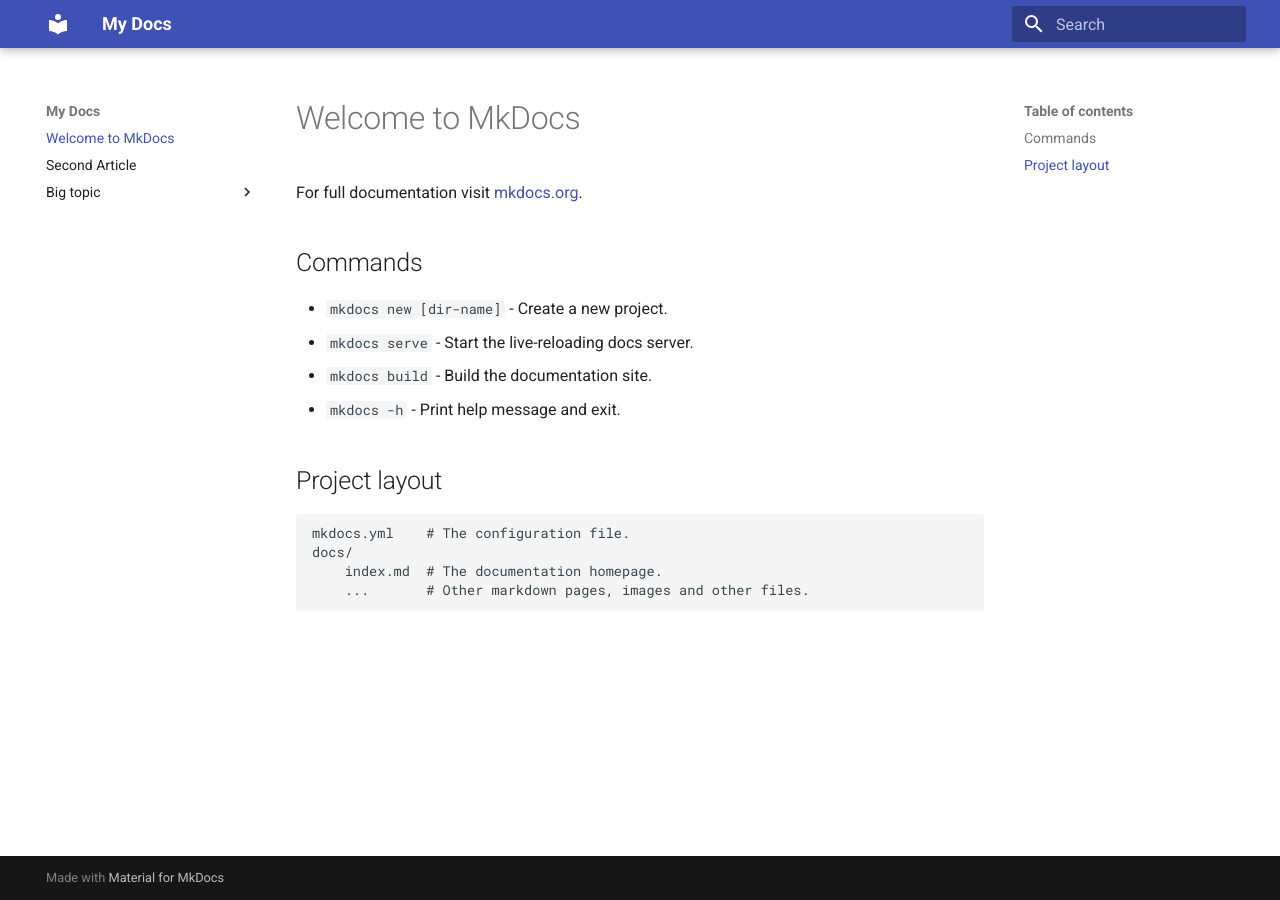
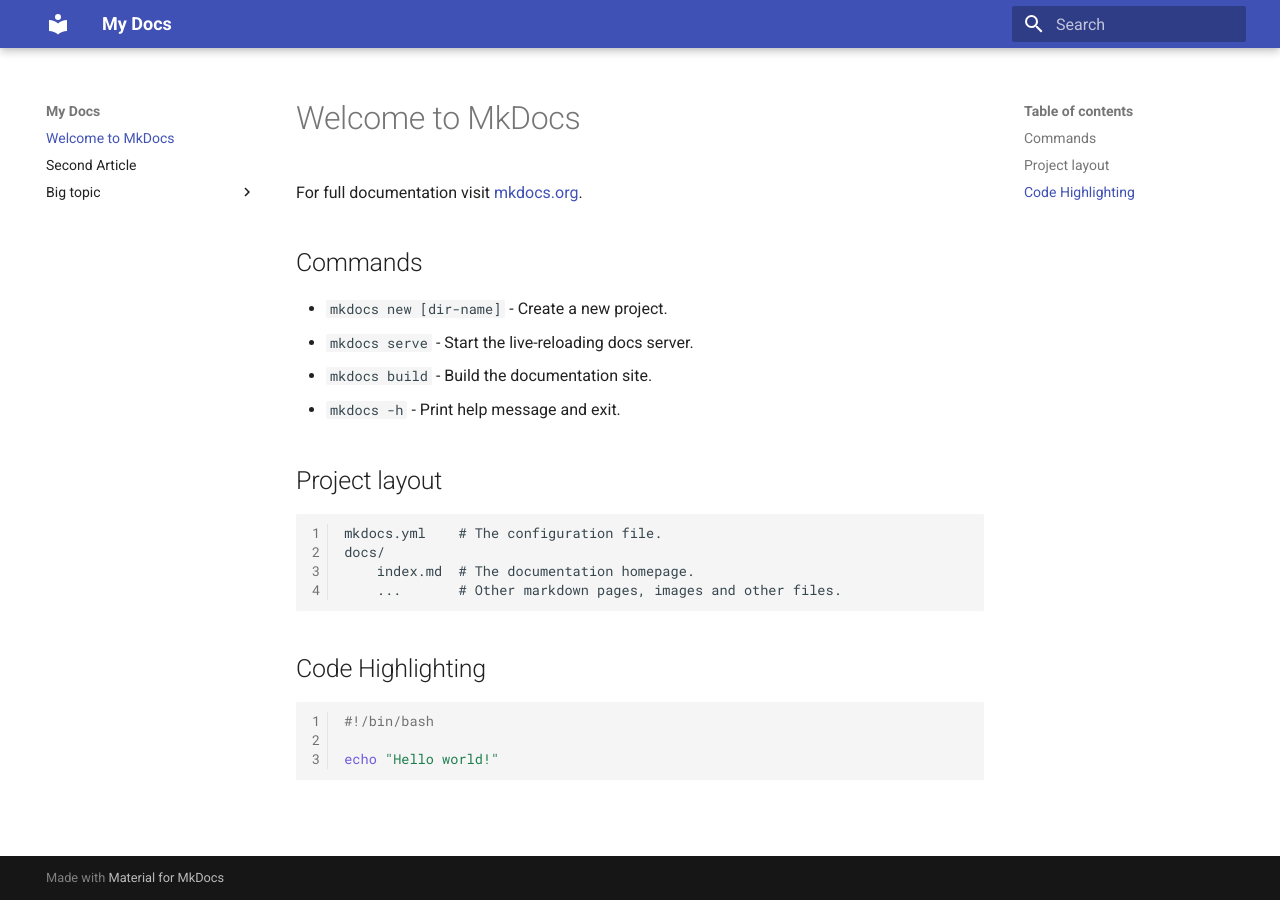
Before and after one commit to dersimn/dersimn.github.io, an MkDocs documentation site: the page built from docs/index.md, in a window 1280 px wide. Built offline with MkDocs 1.6.1 and Material for MkDocs 9.7.7, drawn with Linux system fonts in a browser that asks for light colours.

Commit message:
Add code highlighting

````diff
--- a/docs/index.md
+++ b/docs/index.md
@@ -15,3 +15,11 @@ For full documentation visit [mkdocs.org](https://www.mkdocs.org).
     docs/
         index.md  # The documentation homepage.
         ...       # Other markdown pages, images and other files.
+
+## Code Highlighting
+
+``` bash
+#!/bin/bash
+
+echo "Hello world!"
+```
--- a/mkdocs.yml
+++ b/mkdocs.yml
@@ -8,5 +8,9 @@ plugins:
   - git-revision-date-localized:
       type: timeago
   - macros
+markdown_extensions:
+  - codehilite:
+      linenums: true
+      guess_lang: false
 extra:
   foo: bar
````
